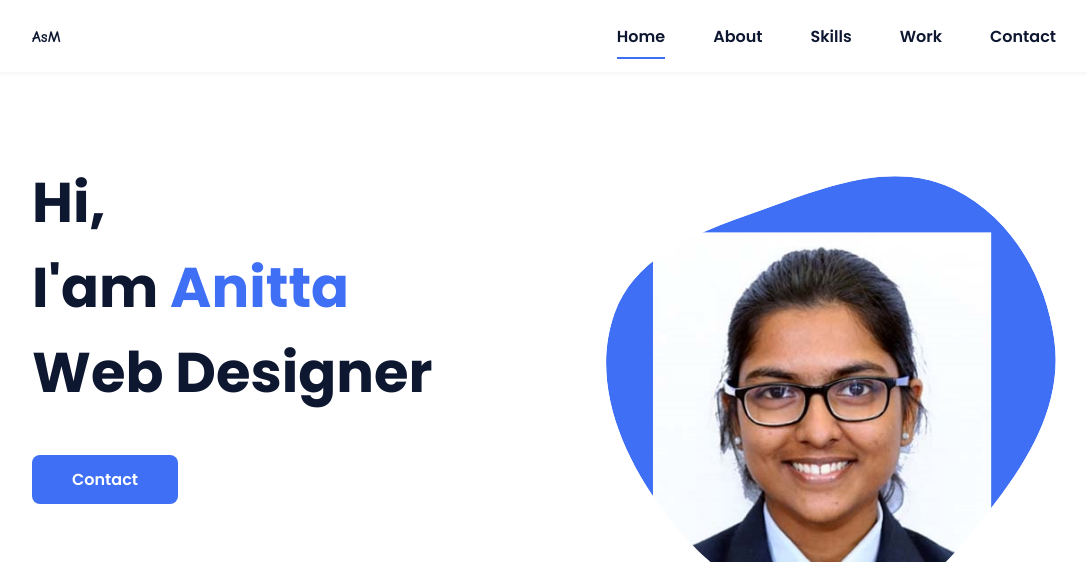
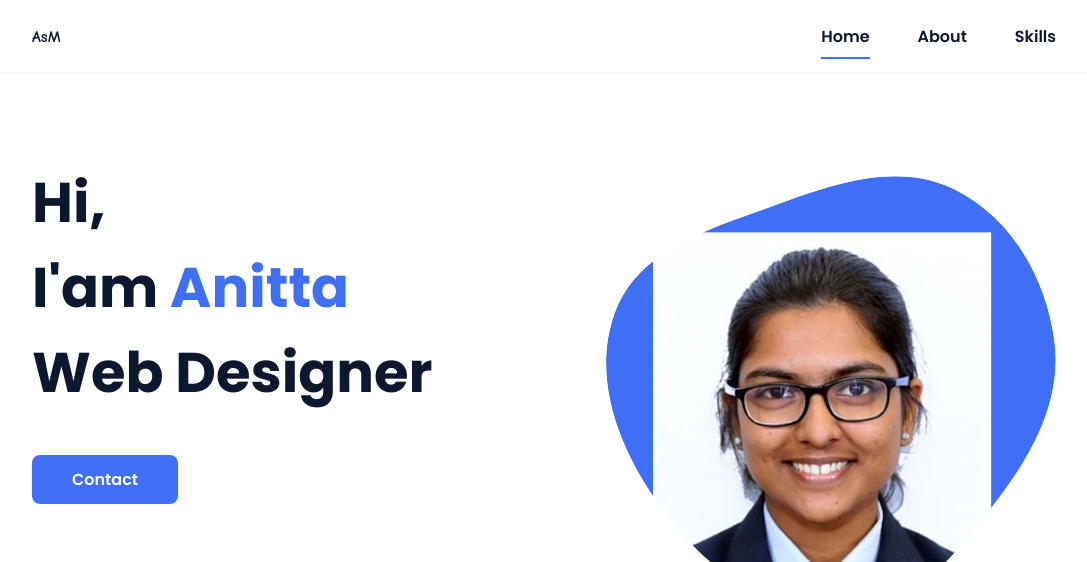
Before and after one commit to tinkerness/webdev-sampleportfolio, a plain HTML site: page index.html in a window 1280 px wide. Shown: the top 562 px of the page, without its empty margins (96-1183 px from the left). Drawn offline with nearby package versions, Linux system fonts and the light colour scheme; no server answers.

Commit message:
Update index.html

```diff
--- a/index.html
+++ b/index.html
@@ -24,8 +24,8 @@
                         <li class="nav__item"><a href="#home" class="nav__link active">Home</a></li>
                         <li class="nav__item"><a href="#about" class="nav__link">About</a></li>
                         <li class="nav__item"><a href="#skills" class="nav__link">Skills</a></li>
-                        <li class="nav__item"><a href="#work" class="nav__link">Work</a></li>
-                        <li class="nav__item"><a href="#contact" class="nav__link">Contact</a></li>
+<!--                         <li class="nav__item"><a href="#work" class="nav__link">Work</a></li> -->
+<!--                         <li class="nav__item"><a href="#contact" class="nav__link">Contact</a></li> -->
                     </ul>
                 </div>
 
```
